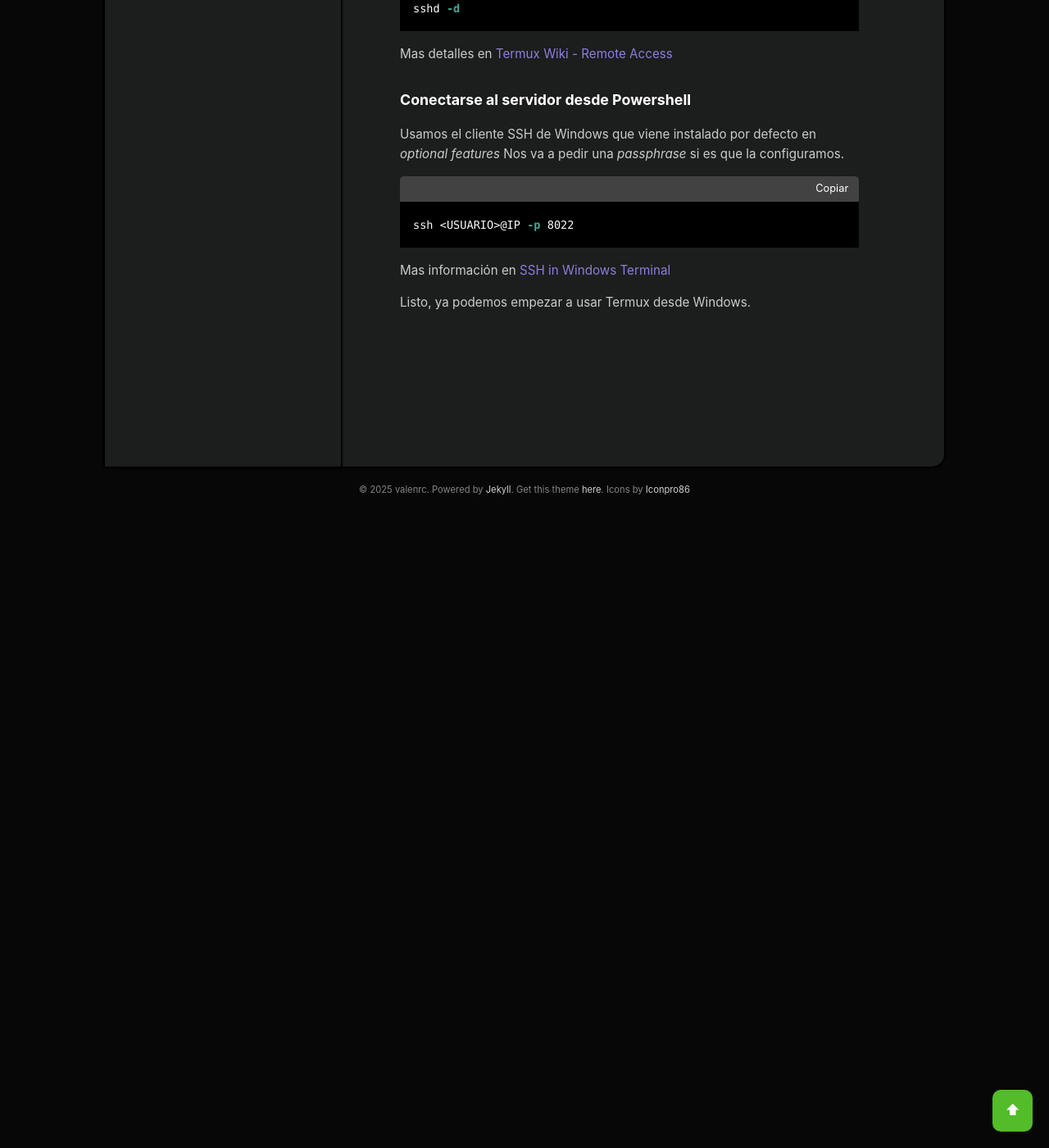
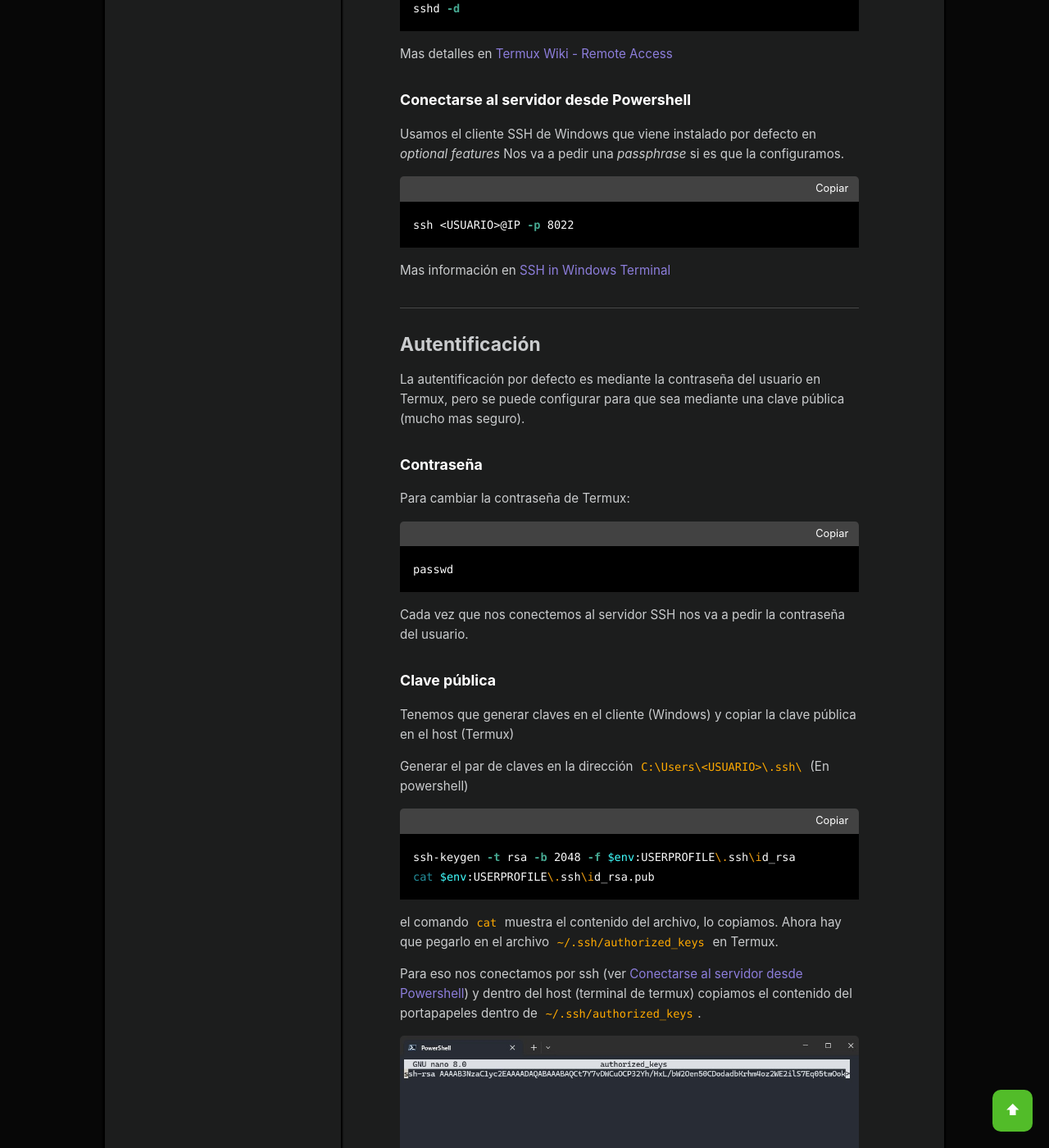
Before and after one commit to valenrc/valenrc.github.io, a Jekyll site: the page built from _posts/2025-03-04-sshwindows.md, in a window 1280 px wide and 1400 px high, scrolled down 1454 px. Shown: the whole window at 82% size. Built offline with Jekyll 4.4.1, drawn with Linux system fonts in a browser that asks for light colours; some of the changed text lies outside the part shown.

Commit message:
update termux ssh post

````diff
--- a/_posts/2025-02-14-sshwindows.md
+++ b/_posts/2025-03-04-sshwindows.md
@@ -53,4 +53,37 @@ ssh <USUARIO>@IP -p 8022
 
 Mas información en [SSH in Windows Terminal](https://learn.microsoft.com/es-mx/windows/terminal/tutorials/ssh#access-windows-ssh-client-and-ssh-server)
 
+---
+
+## Autentificación
+La autentificación por defecto es mediante la contraseña del usuario en Termux, pero se puede configurar para que sea mediante una clave pública (mucho mas seguro).
+
+### Contraseña
+Para cambiar la contraseña de Termux:
+```bash
+passwd
+```
+Cada vez que nos conectemos al servidor SSH nos va a pedir la contraseña del usuario.
+
+### Clave pública
+Tenemos que generar claves en el cliente (Windows) y copiar la clave pública en el host (Termux)
+
+Generar el par de claves en la dirección ```C:\Users\<USUARIO>\.ssh\```
+(En powershell)
+```bash
+ssh-keygen -t rsa -b 2048 -f $env:USERPROFILE\.ssh\id_rsa
+cat $env:USERPROFILE\.ssh\id_rsa.pub
+```
+
+el comando ```cat``` muestra el contenido del archivo, lo copiamos. Ahora hay que pegarlo en el archivo ```~/.ssh/authorized_keys``` en Termux.
+
+Para eso nos conectamos por ssh (ver [Conectarse al servidor desde Powershell](#conectarse-al-servidor-desde-powershell)) y dentro del host (terminal de termux) copiamos el contenido del portapapeles dentro de ```~/.ssh/authorized_keys```.
+
+![](/assets/img/posts/rsa_public.jpg)
+
+Ahora queda deshabilitar la conexión por contraseña en el host:
+Dentro de termux, ir a ```/data/data/com.termux/files/usr/etc/ssh/sshd_config```, descomentar la linea ```PasswordAuthentication yes``` y cambiarla por ```PasswordAuthentication no```.
+
+---
+
 Listo, ya podemos empezar a usar Termux desde Windows.
````
Also changed, not shown: other parts of _posts/2025-03-04-sshwindows.md (+2 -2 lines), _posts/2024-09-28-termuxmenu.md (+3 -2 lines), assets/img/posts/rsa_public.jpg (added).
